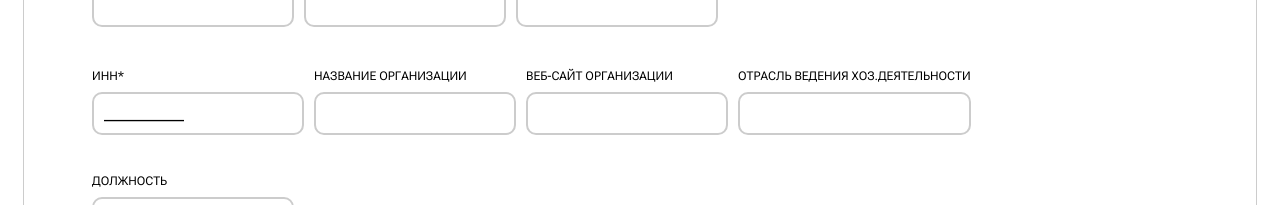
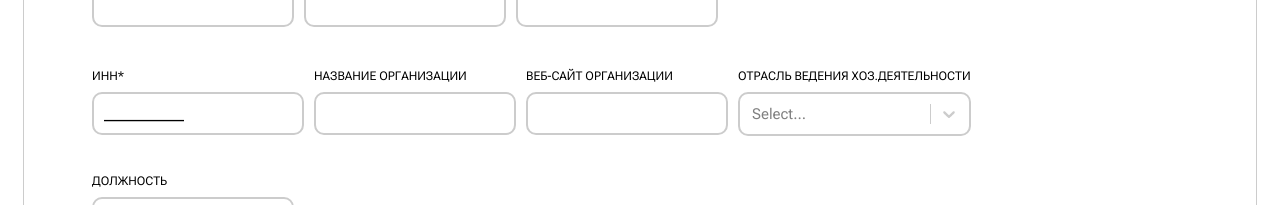
Before and after one commit to TOO-CODEMEN/investement, a React (Create React App) app in the folder frontend/: page /register in a window 1280 px wide. Shown: the part 196-401 px from the top of the page. Built offline with nearby package versions, Linux system fonts and the light colour scheme.

Commit message:
added select UI component

```diff
--- a/frontend/package.json
+++ b/frontend/package.json
@@ -11,6 +11,7 @@
     "react-dom": "^18.2.0",
     "react-router-dom": "^6.11.2",
     "react-scripts": "5.0.1",
+    "react-select": "^5.7.3",
     "validator": "^13.9.0",
     "web-vitals": "^2.1.4"
   },
--- a/frontend/src/Components/Pages/Registration/Register.jsx
+++ b/frontend/src/Components/Pages/Registration/Register.jsx
@@ -3,6 +3,7 @@ import Input from '../../UI/Input/Input'
 import cl from './Register.module.css'
 import validator from 'validator';
 import { InputMask } from 'primereact/inputmask';
+import Select from 'react-select'
 
 
 export const Register = () => {
@@ -20,6 +21,10 @@ export const Register = () => {
         job: ""
     })
 
+    const options = [
+        { value: 'Пищевая промышленность', label: 'Пищевая промышленность' },
+    ]
+
     const submitHandler = event => {
         event.preventDefault();
 
@@ -27,7 +32,6 @@ export const Register = () => {
             alert("Введите ФИО")
         } else if (validator.isInt(register.name)) {
             alert("Введите ФИО верно")
-
         } else if (!validator.isInt(register.inn) || register.inn.length < 10) {
             alert("Введите верно ИНН, не менее 10 символов")
         } else if (!validator.isEmail(register.email)) {
@@ -67,7 +71,38 @@ export const Register = () => {
                     </div>
                     <div className={cl.input}><Input type="text" label="Название организации" value={register.nameOrganization} setValue={setRegister} typeObject={'nameOrganization'} object={register} /></div>
                     <div className={cl.input}><Input type="text" label="Веб-сайт организации" value={register.webSite} setValue={setRegister} typeObject={'webSite'} object={register} /></div>
-                    <div className={cl.input}><Input type="text" label="Отрасль ведения хоз.деятельности" value={register.industry} setValue={setRegister} typeObject={'industry'} object={register} /></div>
+                    <div className={cl.input} >
+                        <label>
+                            Отрасль ведения хоз.деятельности
+                        </label>
+                        <Select
+                            options={options}
+                            onChange={(event) => setRegister((value) => (
+                                {
+                                    ...value,
+                                    ['industry']: event.value
+                                }))}
+                            styles={{
+                                control: (baseStyles, state) => ({
+                                    ...baseStyles,
+                                    borderRadius: 10,
+                                    border: '2px solid #CCCCCC',
+                                    padding: 2,
+                                    fontSize: 15,
+                                }),
+                            }}
+
+                            theme={(theme) => ({
+                                ...theme,
+                                borderRadius: 0,
+                                colors: {
+                                  ...theme.colors,
+                                  primary25: '#fff',
+                                  primary: 'red',
+                                },
+                              })}
+                        />
+                    </div>
                     <div className={cl.input}><Input type="text" label="Должность" value={register.job} setValue={setRegister} typeObject={'job'} object={register} /></div>
                 </div>
 
@@ -75,7 +110,7 @@ export const Register = () => {
                     <div className={cl.input}><Input type="email" label="E-mail*" value={register.email} setValue={setRegister} typeObject={'email'} object={register} /></div>
                     <div className={cl.input}><Input type="password" label="пароль*" value={register.password} setValue={setRegister} typeObject={'password'} object={register} /></div>
                 </div>
-                <button className={cl.form__button}>
+                <button className={cl.form__button} onClick={() => console.log(register)}>
                     Зарегистрироваться
                 </button>
             </form >
```
Also changed, not shown: 1 other file (tests, documents, lock files or other folders).
